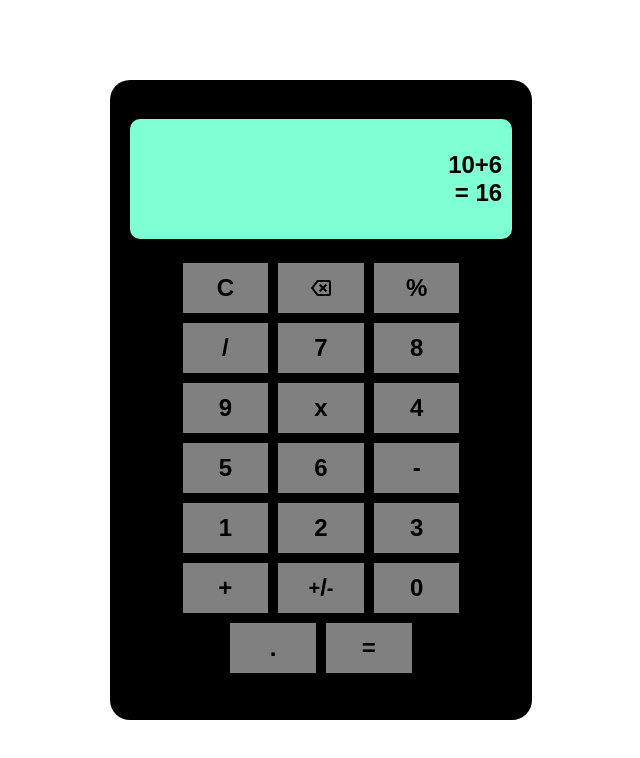
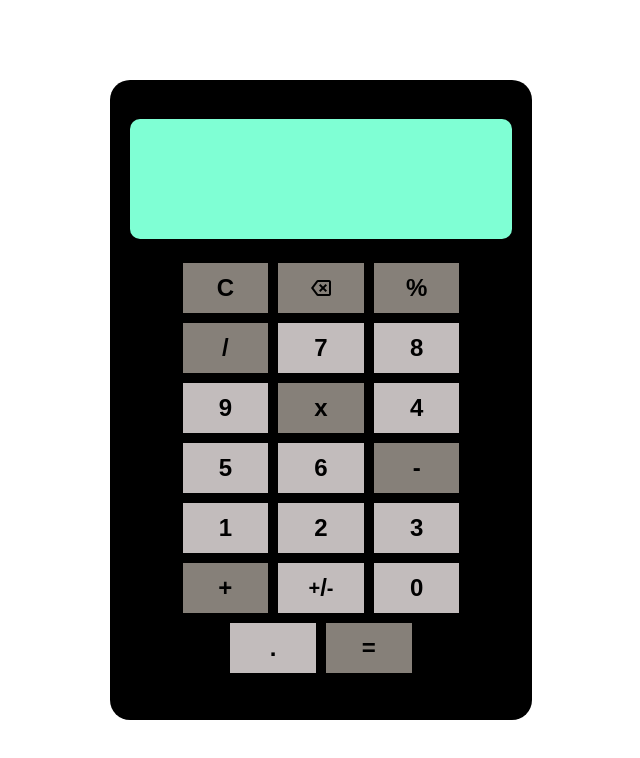
Before and after one commit to dhafindzahin/calculator, a plain HTML site: page index.html in a window 1280 px wide. Shown: the whole page, without its empty margins (319-959 px from the left). Drawn offline with nearby package versions, Linux system fonts and the light colour scheme.

Commit message:
change button color

```diff
--- a/index.html
+++ b/index.html
@@ -14,8 +14,8 @@
 		<div class="wrapper">
 			<div class="calculator">
 				<div class="display">
-					<div class="previous">10+6</div>
-					<div class="current"> = 16</div>
+					<div class="previous" id="calculation"></div>
+					<div class="current"></div>
 				</div>
 				<div class="input">
 					<div class="button control">C</div>
@@ -44,4 +44,5 @@
 			</div>
 		</div>
 	</body>
+	<script src="script.js"></script>
 </html>
--- a/style.css
+++ b/style.css
@@ -96,7 +96,7 @@ h6 {
     justify-content: center;
     align-items: center;
     flex-basis: 23%;
-    background-color: gray;
+    background-color: hsl(0, 5%, 75%);
     cursor: pointer;
 }
 
@@ -104,3 +104,7 @@ h6 {
 .display {
     font: bolder 1.5rem Arial;
 }
+
+.operation, .control {
+    background-color: hsl(30, 5%, 50%);
+}
```
